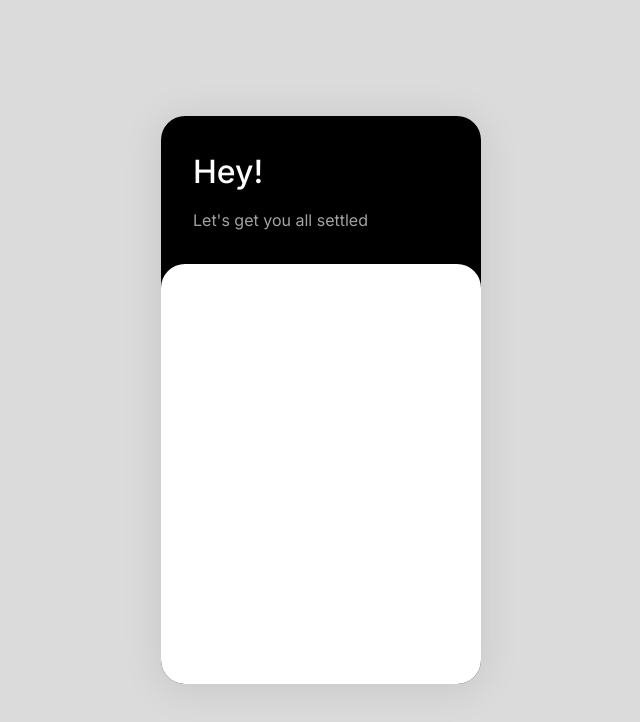
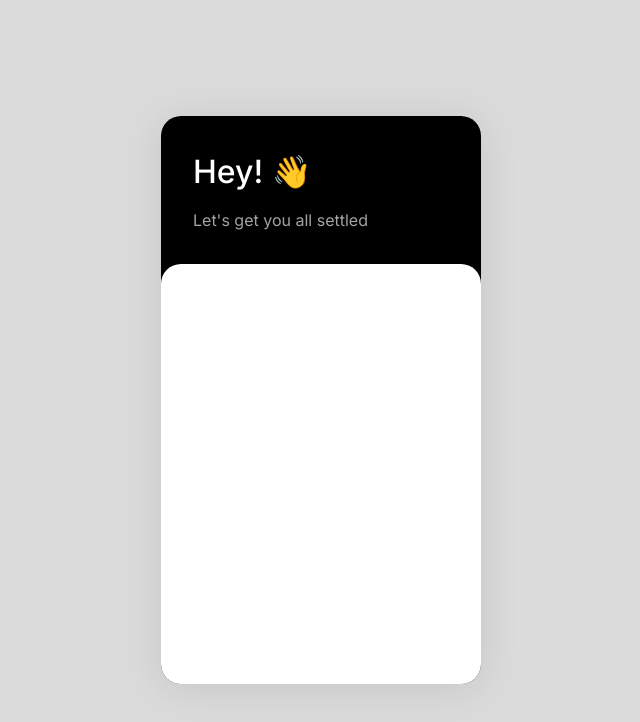
Before and after one commit to dark-circles-2022/panda-wallet, a React (Create React App) app: page / in a window 1280 px wide. Shown: the top 722 px of the page, without its empty margins (319-959 px from the left). Built offline with nearby package versions, Linux system fonts and the light colour scheme.

Commit message:
style: fixes

```diff
--- a/src/App.tsx
+++ b/src/App.tsx
@@ -11,12 +11,12 @@ export const App = () => (
       w="320px"
       h="568px"
       m="auto"
-      borderRadius={'3xl'}
+      borderRadius={'1.25rem'}
       overflow="hidden"
       boxShadow="0px 4px 40px rgba(0, 0, 0, 0.1)"
     >
       <OnboardingLayout
-        title={'Hey!'}
+        title={'Hey! 👋'}
         subtext={"Let's get you all settled"}
         currentStep={1}
         totalSteps={2}
--- a/src/layout/Onboarding.tsx
+++ b/src/layout/Onboarding.tsx
@@ -1,4 +1,4 @@
-import { Box, Text } from '@chakra-ui/react';
+import { Box, Flex, Text } from '@chakra-ui/react';
 import React from 'react';
 
 const OnboardingLayout = ({
@@ -21,12 +21,13 @@ const OnboardingLayout = ({
   children?: React.ReactNode;
 }) => {
   return (
-    <Box
+    <Flex
       as={'section'}
       bgColor={'bg.onboarding'}
       h="100%"
       w="100%"
       color="white"
+      flexDir={'column'}
     >
       <Box
         as="header"
@@ -51,14 +52,16 @@ const OnboardingLayout = ({
       </Box>
 
       <Box
+        p="0.625rem"
+        pb="14px"
         w="full"
         h="full"
-        borderTopRadius={'3xl'}
+        borderTopRadius={'1.25rem'}
         bgColor={'white'}
       >
         {children}
       </Box>
-    </Box>
+    </Flex>
   );
 };
 
```
